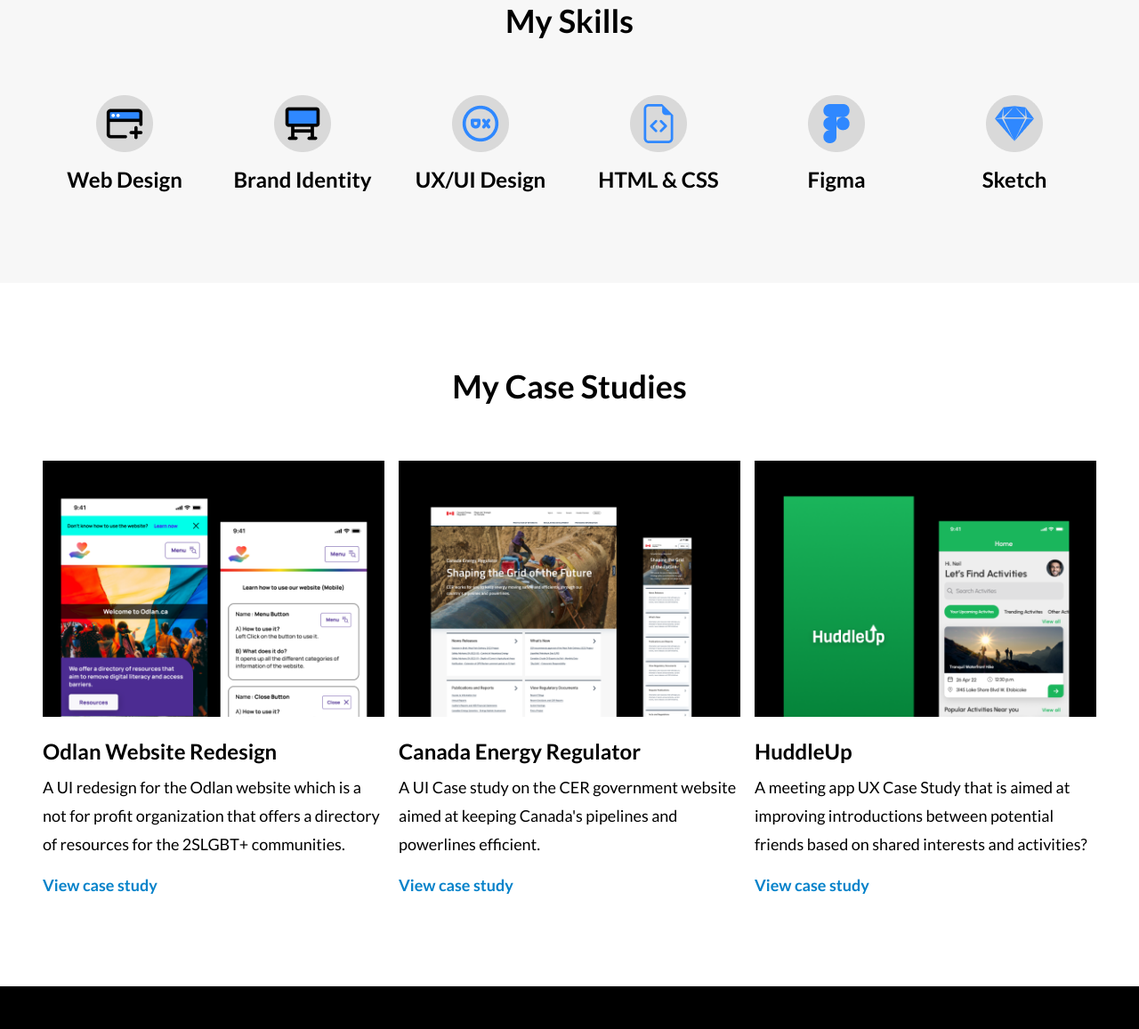
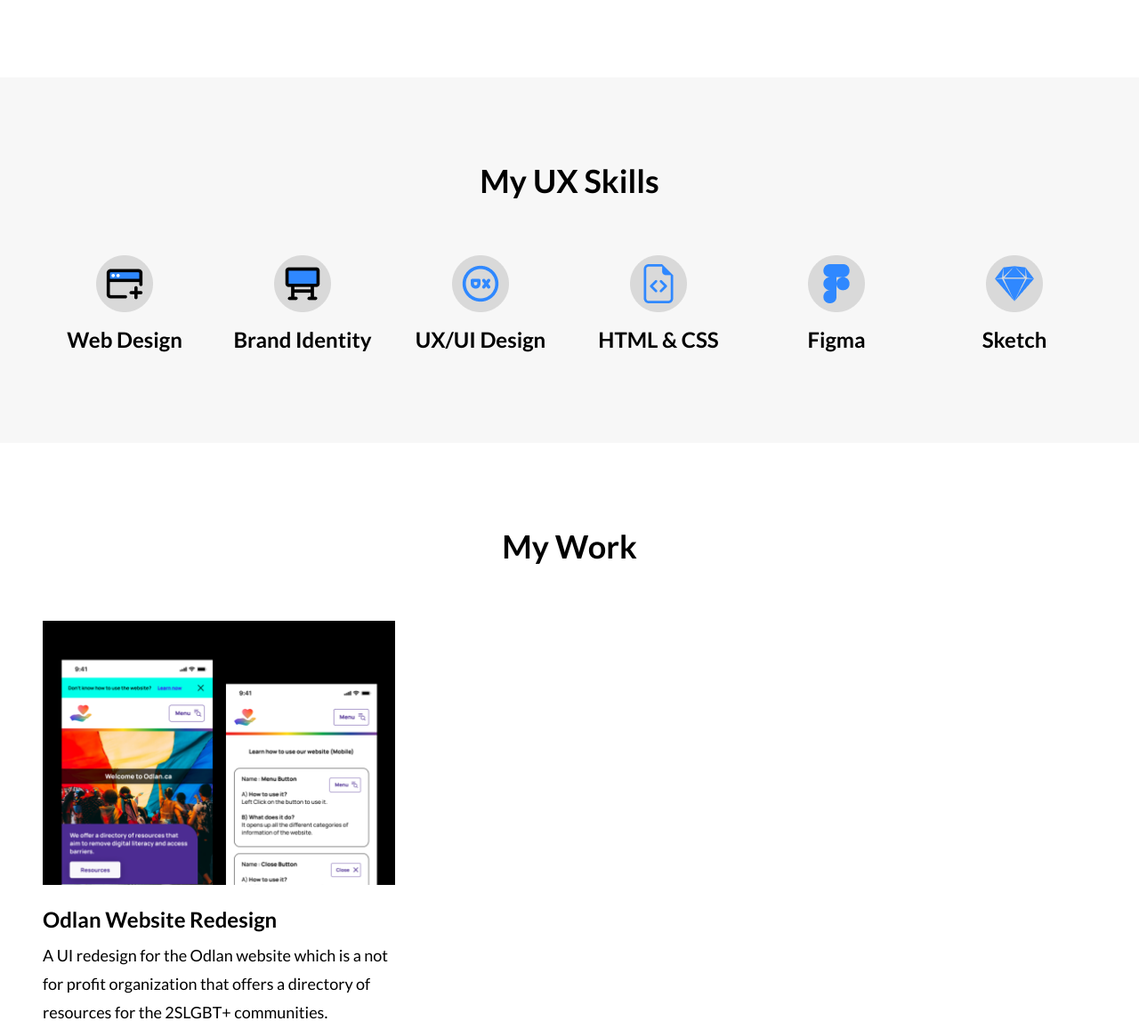
Before and after one commit to ashitoshhiremath/UX_UI_HW_18, a plain HTML site: page index.html in a window 1280 px wide. Shown: the part 1161-2318 px from the top of the page at 89% size. Drawn offline with Linux system fonts and the light colour scheme.

Commit message:
Flex and Grid

```diff
--- a/css/style.css
+++ b/css/style.css
@@ -26,7 +26,11 @@
 /* HTML5 display-role reset for older browsers */
 article, aside, details, figcaption, figure,
 footer, header, hgroup, menu, nav, section {
-	display: block;
+	display: display: grid;
+    grid-template-columns: 1fr repeat(12, minmax (auto, 60px)) 1fr;
+    grid-gap: 10px;
+    padding: 30px 0;
+;
 }
 body {
 	line-height: 1;
@@ -294,6 +298,7 @@
 }
 
 .skills {
+    display flex;
     background-color: #F7F7F7;
     padding: 96px 24px;
 }
@@ -333,6 +338,7 @@
 }
 
 .portfolio .container {
+    display: grid;
     max-width: 1200px;
     margin: 0 auto;
     width: 100%;
@@ -344,8 +350,8 @@
 }
 
 .portfolio-list {
-    display: flex;
-    flex-direction: row;
+    display: grid;
+    grid-gap: auto;
     justify-content: center;
 }
 
--- a/index.html
+++ b/index.html
@@ -21,7 +21,7 @@
                 </nav>
                 <div class="hero-text">
                     <h1>Let's Create Something Amazing Together!</h1>
-                    <p>Hello there, I am Ashitosh. I’m a designer from Toronto, Canada that has a passion for accessibility and inclusive design. Being a User Experience Designer with a background in Branding and Graphic Design helps me strike the right balance between Human-Centered Design and Visual design. My key areas of focus are User Research and Visual Design.</p>
+                    <p>Hello there, I’m Ashitosh. I’m a designer from Toronto, Canada that has a passion for accessibility and inclusive design. Being a User Experience Designer with a background in Branding and Graphic Design helps me strike the right balance between Human-Centered Design and Visual design. My key areas of focus are User Research and Visual Design.</p>
                     <div>
                         <button><a href="#portfolio">View Portfolio</a></button>
                         <button><a href="#contact">Contact me</a></button>
@@ -41,7 +41,7 @@
         </section>
         <section class="skills">
             <div class="container">
-                <h2>My Skills</h2>
+                <h2>My UX Skills</h2>
                 <div class="skills-list">
                     <div class="skills-item">
                         <img src="images/web.png" alt="">
@@ -72,7 +72,7 @@
         </section>
         <section class="portfolio" id="portfolio">
             <div class="container">
-                <h2>My Case Studies</h2>
+                <h2>My Work</h2>
                 <div class="portfolio-list">
                     <div class="portfolio-item">
                         <img src="images/project-thumbnail-1.png" alt="">
```
